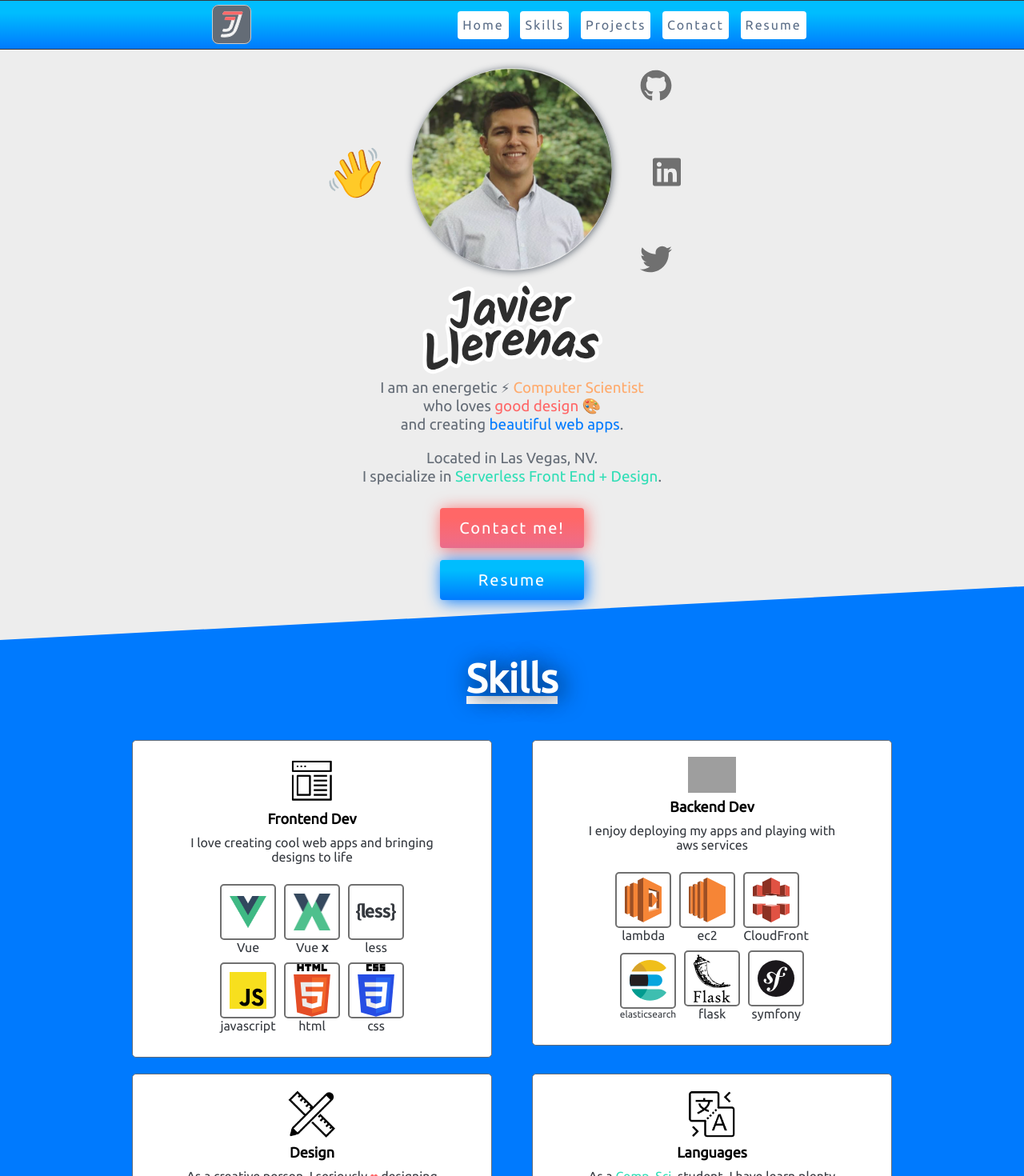
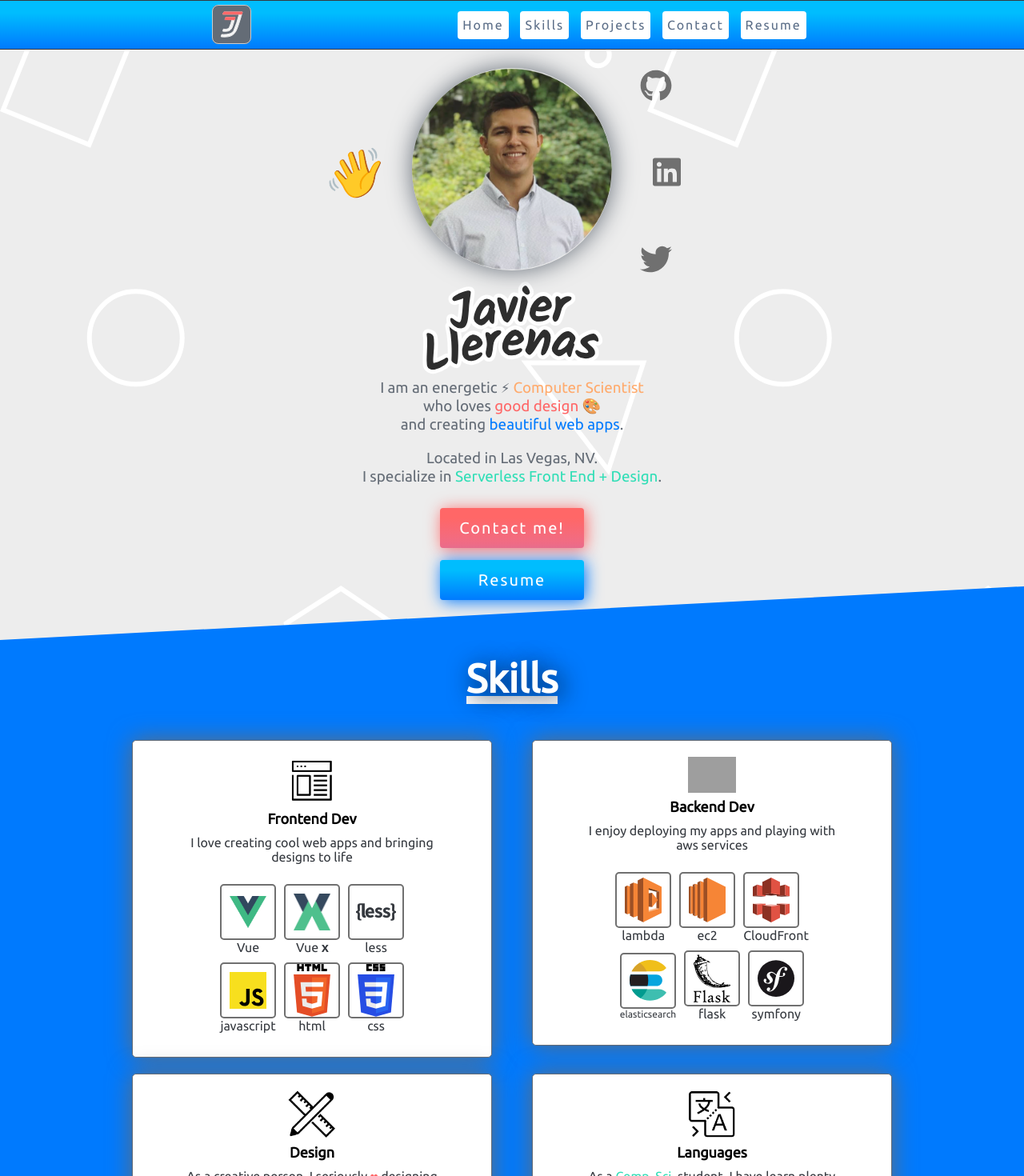
Before and after one commit to javillerenas/portfolio, a Vue app: page / in a window 1280 px wide. Shown: the top 1470 px of the page at 80% size. Built offline with nearby package versions, Linux system fonts and the light colour scheme; grey boxes are pictures that could not be loaded.

Commit message:
chore(css): add shapes to background

```diff
--- a/src/App.vue
+++ b/src/App.vue
@@ -657,6 +657,7 @@ main {
   display: flex;
   align-items: center;
   justify-content: center;
+  background: url('./assets/imgs/shapes2x.png');
 
   .home__wrapper {
     margin-top: 10rem;
@@ -856,6 +857,10 @@ main {
     > div {
       margin-bottom: 2rem;
 
+      > .card {
+        box-shadow: @dark-shadow;
+      }
+
       @media (min-width: 800px) {
         width: 45%;
       }
@@ -1015,6 +1020,8 @@ main {
 }
 
 #contact {
+    background: url('./assets/imgs/shapes2x.png');
+
   .section-container {
     width: 90%;
     height: 45vh;
--- a/src/assets/styles/styles.less
+++ b/src/assets/styles/styles.less
@@ -19,6 +19,6 @@
 @blue-shadow: 2px 2px 20px @cold-blue;
 @light-blue-shadow: 2px 2px 20px @blue-secondary;
 @white-shadow: 2px 2px 20px white;
-@dark-shadow: 1px 1px 10px @dark-grey;
+@dark-shadow: 0px 0px 30px @dark-grey;
 
 @font-ubuntu: 'Ubuntu', 'monospace';
```
Also changed, not shown: src/assets/imgs/grafitti.jpeg (deleted), src/assets/imgs/shapes2x.png (added).
